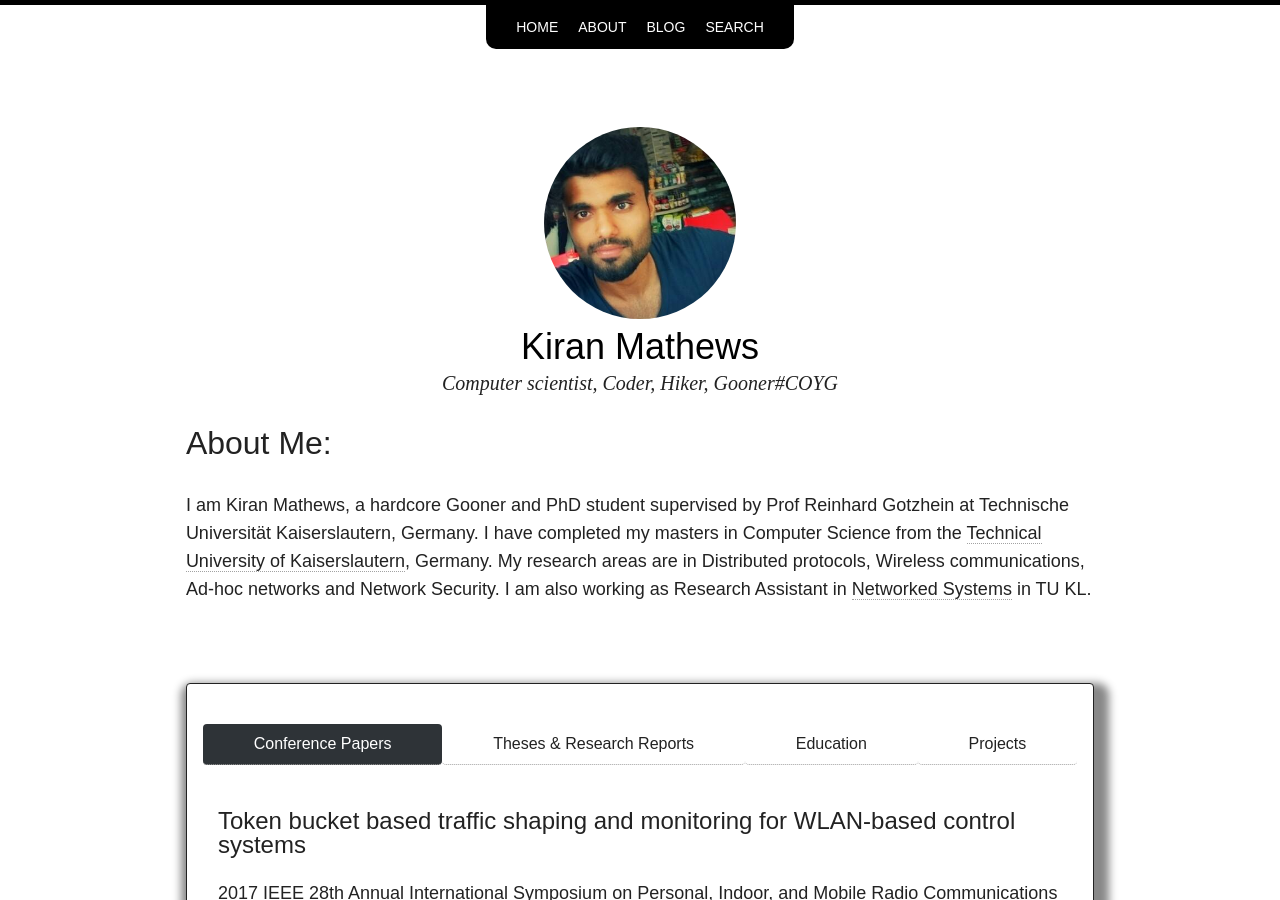
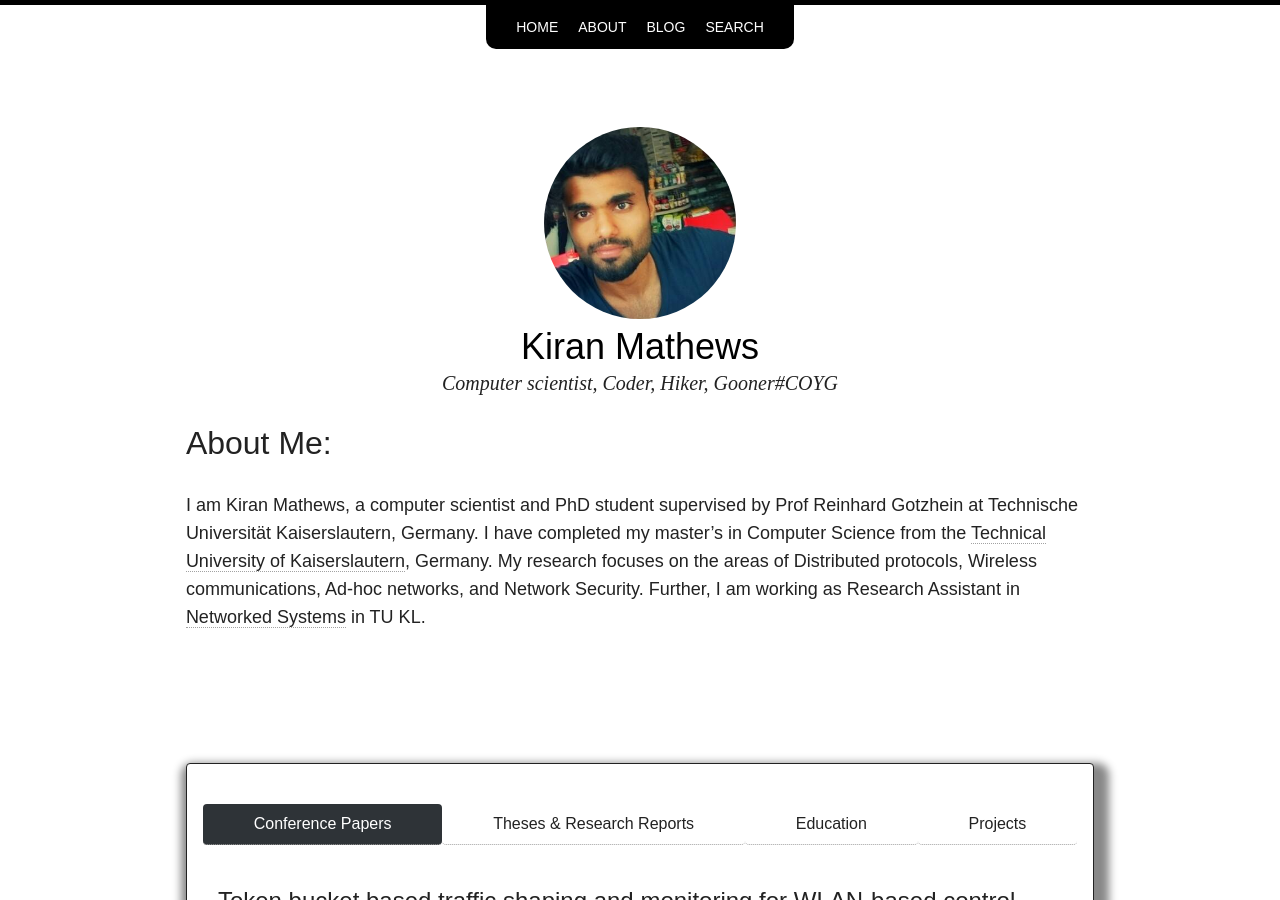
Before and after one commit to warlock20/kmathews_new, a Jekyll site: the page built from about/index.md, in a window 1280 px wide and 900 px high. Built offline with Jekyll 4.4.1, drawn with Linux system fonts in a browser that asks for light colours; nearby versions of some CDN libraries.

Commit message:
intro change

```diff
--- a/about/index.md
+++ b/about/index.md
@@ -29,7 +29,8 @@ creditlink:
 
 ## About Me:
 
-I am Kiran Mathews, a hardcore Gooner and PhD student supervised by Prof Reinhard Gotzhein at Technische Universität Kaiserslautern, Germany. I have completed my masters in Computer Science from the [Technical University of Kaiserslautern](https://www.uni-kl.de/), Germany. My research areas are in Distributed protocols, Wireless communications, Ad-hoc networks and Network Security. I am also working as Research Assistant in [Networked Systems](http://vs.cs.uni-kl.de/) in TU KL.
+I am Kiran Mathews, a computer scientist and PhD student supervised by Prof Reinhard Gotzhein at Technische Universität Kaiserslautern, Germany. I have completed my master's in Computer Science from the [Technical University of Kaiserslautern](https://www.uni-kl.de/), Germany. My research focuses on the areas of Distributed protocols, Wireless communications, Ad-hoc networks, and Network Security. Further, I am working as Research Assistant in [Networked Systems](http://vs.cs.uni-kl.de/) in TU KL.
+
  <br> <br> <br>
 
 <!--https://www.w3schools.com/bootstrap4/bootstrap_navs.asp
```
